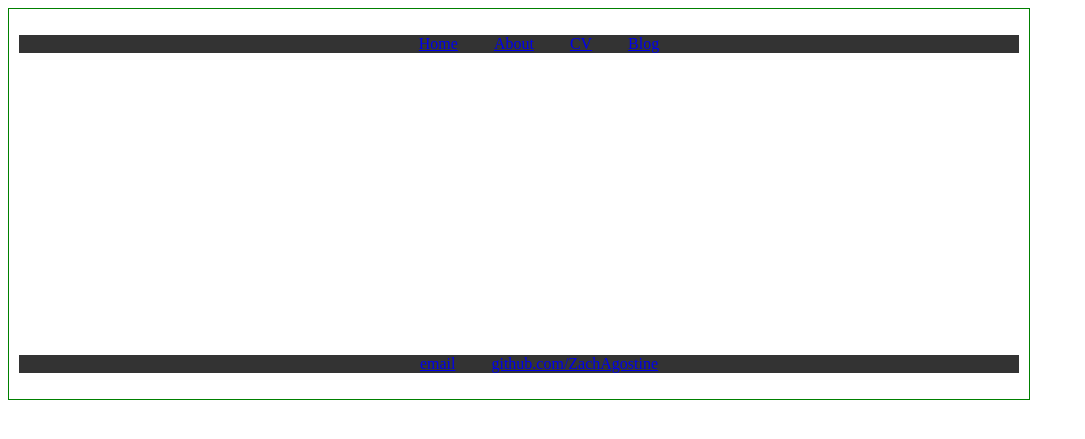
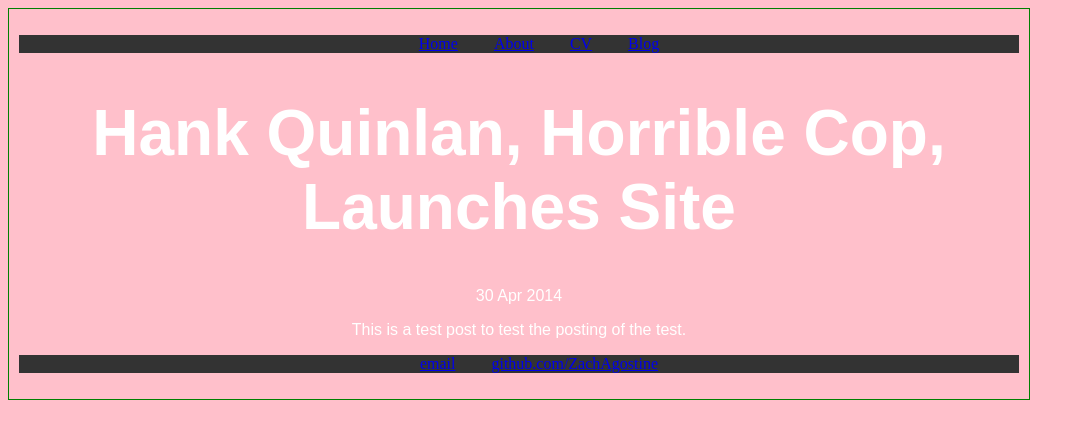
Before and after one commit to ZachAgostine/ZachAgostine.github.io, a Jekyll site: the page built from _posts/2017-02-21-test-test.md, in a window 1280 px wide. Shown: the top 439 px of the page, without its empty margins (0-1085 px from the left). Built offline with Jekyll 4.4.1, drawn with Linux system fonts in a browser that asks for light colours.

Commit message:
Update main.css

```diff
--- a/css/main.css
+++ b/css/main.css
@@ -5,6 +5,7 @@ body {
     	padding: 10px;
 	word-wrap: break-word;
 	text-align: center;
+	background-color: pink;
 }
 
 ul {
```
